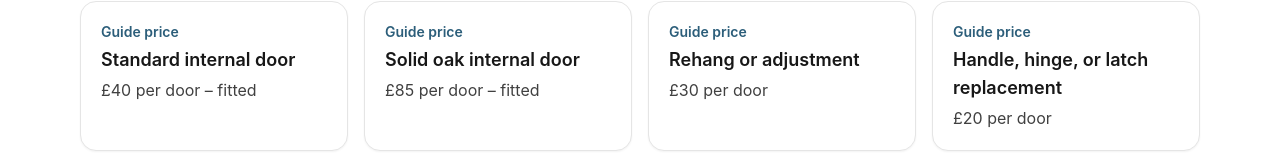
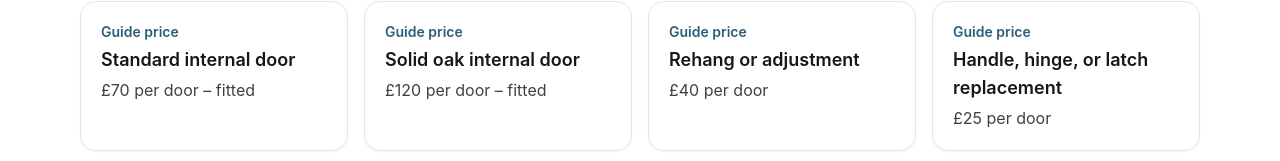
Before and after one commit to BrandonWarrior/warrior-joinery, a React (Vite) app: page /services in a window 1280 px wide. Shown: the part 782-943 px from the top of the page. Built offline with nearby package versions, Linux system fonts and the light colour scheme.

Commit message:
update services page

```diff
--- a/src/pages/services.tsx
+++ b/src/pages/services.tsx
@@ -85,19 +85,19 @@ export default function Services() {
             <div className="rounded-2xl border border-neutral-200 bg-white p-5 shadow-sm">
               <div className="text-sm font-semibold text-steel">Guide price</div>
               <div className="mt-1 text-lg font-semibold">Standard internal door</div>
-              <p className="mt-1 text-neutral-700">£40 per door – fitted</p>
+              <p className="mt-1 text-neutral-700">£70 per door – fitted</p>
             </div>
 
             <div className="rounded-2xl border border-neutral-200 bg-white p-5 shadow-sm">
               <div className="text-sm font-semibold text-steel">Guide price</div>
               <div className="mt-1 text-lg font-semibold">Solid oak internal door</div>
-              <p className="mt-1 text-neutral-700">£85 per door – fitted</p>
+              <p className="mt-1 text-neutral-700">£120 per door – fitted</p>
             </div>
 
             <div className="rounded-2xl border border-neutral-200 bg-white p-5 shadow-sm">
               <div className="text-sm font-semibold text-steel">Guide price</div>
               <div className="mt-1 text-lg font-semibold">Rehang or adjustment</div>
-              <p className="mt-1 text-neutral-700">£30 per door</p>
+              <p className="mt-1 text-neutral-700">£40 per door</p>
             </div>
 
             <div className="rounded-2xl border border-neutral-200 bg-white p-5 shadow-sm">
@@ -105,7 +105,7 @@ export default function Services() {
               <div className="mt-1 text-lg font-semibold">
                 Handle, hinge, or latch replacement
               </div>
-              <p className="mt-1 text-neutral-700">£20 per door</p>
+              <p className="mt-1 text-neutral-700">£25 per door</p>
             </div>
           </div>
 
```
